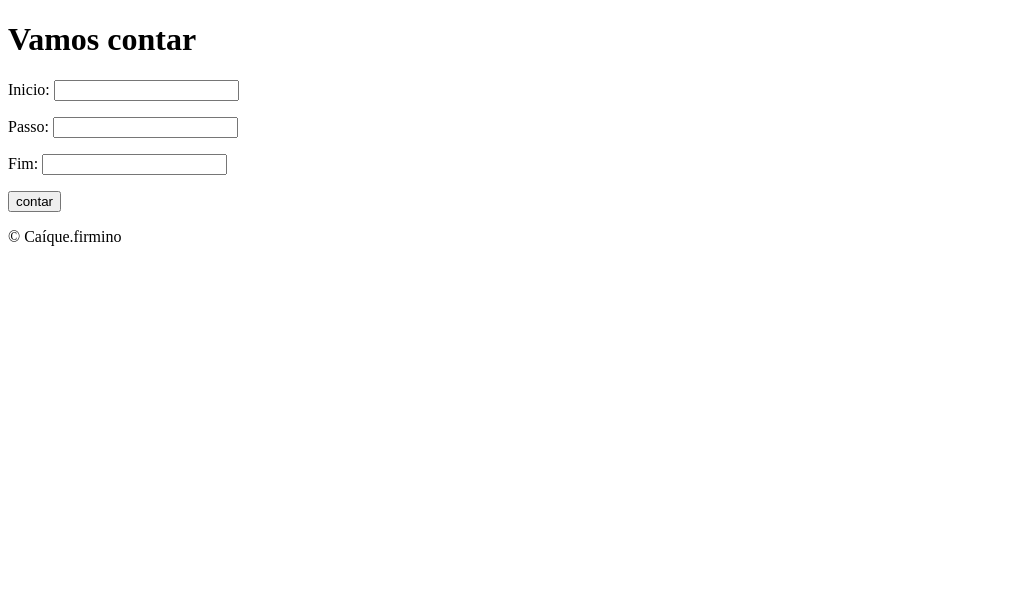
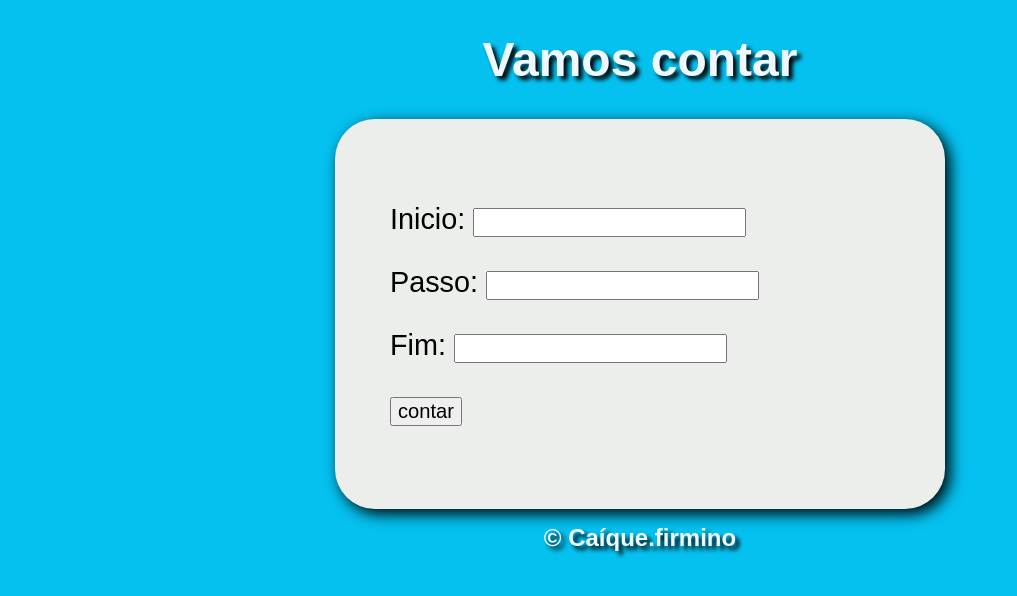
Before and after one commit to caiquefirmino7/projeto-contagem-de-numeros, a plain HTML site: page index.html in a window 1280 px wide. Shown: the whole page, without its empty margins (0-1017 px from the left). Drawn offline with Linux system fonts and the light colour scheme; the site is published under a folder, as on GitHub Pages, so addresses that start at the root find nothing.

Commit message:
Update index.html

```diff
--- a/index.html
+++ b/index.html
@@ -5,7 +5,7 @@
     <meta http-equiv="X-UA-Compatible" content="IE=edge">
     <meta name="viewport" content="width=device-width, initial-scale=1.0">
     <link rel="shortcut icon" href="imagens/numeros.png" type="image/x-icon">
-    <link rel="stylesheet" href="/estilo/style.css">
+    <link rel="stylesheet" href="./estilo/style.css">
     <title>Contador de números</title>
 </head>
 <body>
```
